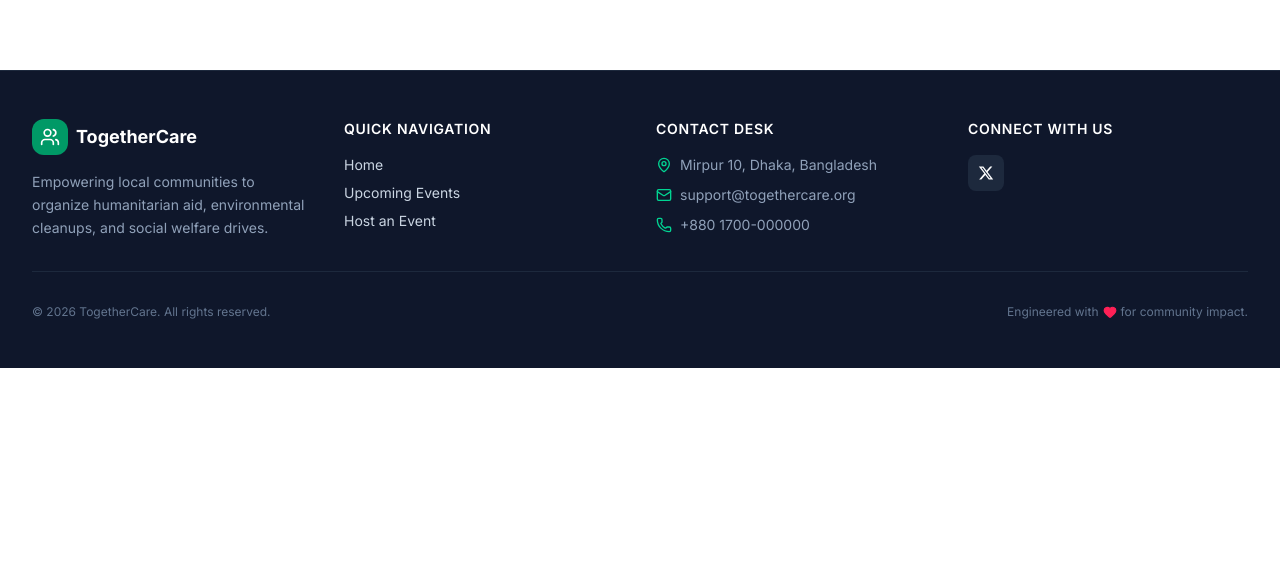
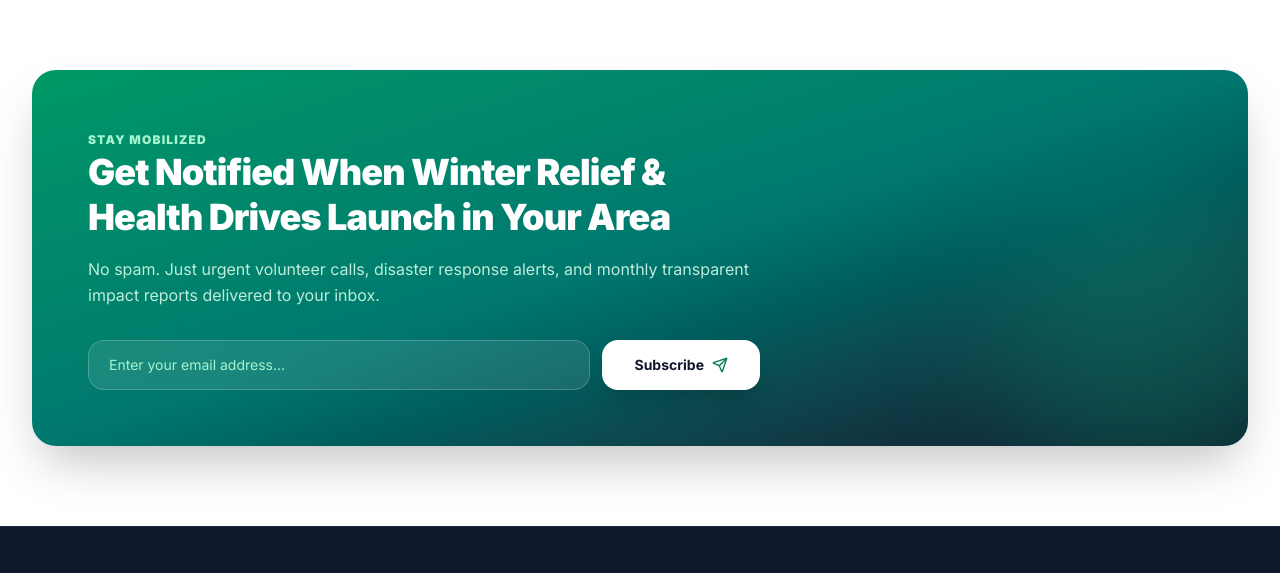
Before and after one commit to lamiakajal/cat-hermione-client, a Next.js app: page / in a window 1280 px wide. Shown: the part 3016-3589 px from the top of the page. Before the commit the page ends 3384 px from the top, so only its background shows below. Built offline with nearby package versions, Linux system fonts and the light colour scheme; no server answers.

Commit message:
feat(home): add Newsletter subscription module and finalize home page layout

```diff
--- a/src/app/page.tsx
+++ b/src/app/page.tsx
@@ -5,8 +5,10 @@ import { HeroBanner } from "@/components/modules/home/HeroBanner";
 import { FeaturePillars } from "@/components/modules/home/FeaturePillars";
 import { RecentEvents } from "@/components/modules/home/RecentEvents";
 import { CommunityGallery } from "@/components/modules/home/CommunityGallery";
+import { Newsletter } from "@/components/modules/home/Newsletter";
 
 export default function Home() {
+  // Extract recent civic drives
   const recentEvents = INITIAL_EVENTS.slice(0, 6) as EventItem[];
 
   return (
@@ -15,6 +17,7 @@ export default function Home() {
       <FeaturePillars />
       <RecentEvents events={recentEvents} />
       <CommunityGallery />
+      <Newsletter />
     </main>
   );
 }
--- /dev/null
+++ b/src/components/modules/home/Newsletter.tsx
@@ -0,0 +1,72 @@
+"use client";
+
+import React, { useState } from "react";
+import { Send } from "lucide-react";
+
+export const Newsletter: React.FC = () => {
+  const [newsletterEmail, setNewsletterEmail] = useState<string>("");
+  const [subscribedMessage, setSubscribedMessage] = useState<boolean>(false);
+
+  // Handle volunteer newsletter subscription
+  const handleSubscribe = (e: React.FormEvent<HTMLFormElement>) => {
+    e.preventDefault();
+    if (newsletterEmail.trim() && newsletterEmail.includes("@")) {
+      setSubscribedMessage(true);
+      setNewsletterEmail("");
+      setTimeout(() => setSubscribedMessage(false), 4000);
+    }
+  };
+
+  return (
+    <section className="max-w-7xl mx-auto px-4 sm:px-6 lg:px-8">
+      <div className="rounded-3xl p-8 sm:p-14 bg-linear-to-br from-emerald-600 via-teal-700 to-slate-900 text-white relative overflow-hidden shadow-2xl">
+        {/* Ambient decorative background glow */}
+        <div className="absolute -right-20 -bottom-20 w-80 h-80 rounded-full bg-emerald-400/20 blur-3xl pointer-events-none" />
+
+        <div className="max-w-2xl relative z-10 space-y-4">
+          <span className="text-xs font-black uppercase tracking-widest text-emerald-200">
+            Stay Mobilized
+          </span>
+          <h3 className="text-2xl sm:text-4xl font-black tracking-tight leading-tight">
+            Get Notified When Winter Relief & Health Drives Launch in Your Area
+          </h3>
+          <p className="text-sm sm:text-base text-emerald-100/90 leading-relaxed">
+            No spam. Just urgent volunteer calls, disaster response alerts, and
+            monthly transparent impact reports delivered to your inbox.
+          </p>
+
+          {/* Form input field for email */}
+          <form
+            onSubmit={handleSubscribe}
+            className="pt-4 flex flex-col sm:flex-row gap-3"
+          >
+            <input
+              type="email"
+              value={newsletterEmail}
+              onChange={(e) => setNewsletterEmail(e.target.value)}
+              placeholder="Enter your email address..."
+              className="flex-1 px-5 py-3.5 rounded-2xl bg-white/10 backdrop-blur-md border border-white/20 text-white placeholder-emerald-200 text-sm focus:outline-none focus:ring-2 focus:ring-white"
+              required
+            />
+            <button
+              type="submit"
+              className="px-8 py-3.5 rounded-2xl bg-white text-slate-900 hover:bg-emerald-50 font-bold text-sm shadow-xl transition transform hover:-translate-y-0.5 shrink-0 flex items-center justify-center gap-2"
+            >
+              <span>Subscribe</span>
+              <Send className="w-4 h-4 text-emerald-700" />
+            </button>
+          </form>
+
+          {/* User feedback alert */}
+          {subscribedMessage && (
+            <p className="text-xs text-emerald-300 font-semibold pt-1">
+              Thank you! Your email has been registered for volunteer updates.
+            </p>
+          )}
+        </div>
+      </div>
+    </section>
+  );
+};
+
+export default Newsletter;
```
